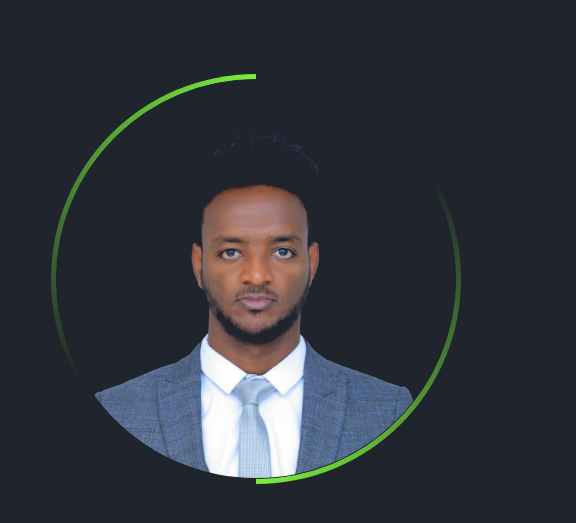
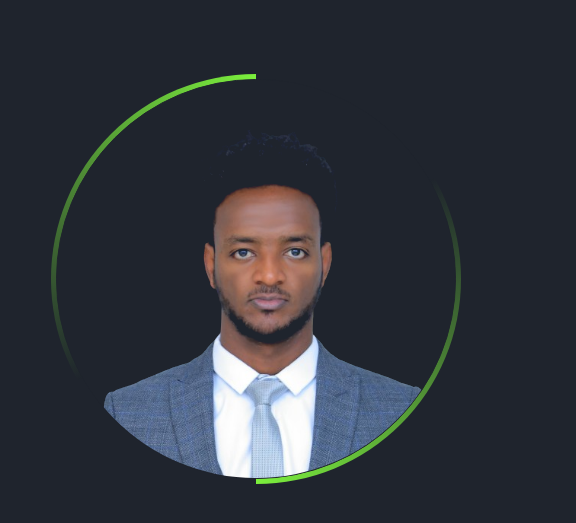
Before and after one commit to MogesBekele/personal, a plain HTML site: page index.html in a window 1280 px wide. Shown: the part 161-684 px from the top of the page, 704-1280 px from the left. Drawn offline with nearby package versions, Linux system fonts and the light colour scheme.

Commit message:
changed the portfolio image

```diff
--- a/css/index.css
+++ b/css/index.css
@@ -588,6 +588,7 @@ section.active {
   width: 100%;
   height: 100%;
   object-fit: cover;
+  object-position: left center;
   border-radius: 1rem;
 }
 
```
Also changed, not shown: image/fynz_io_portfolio.jpg.
